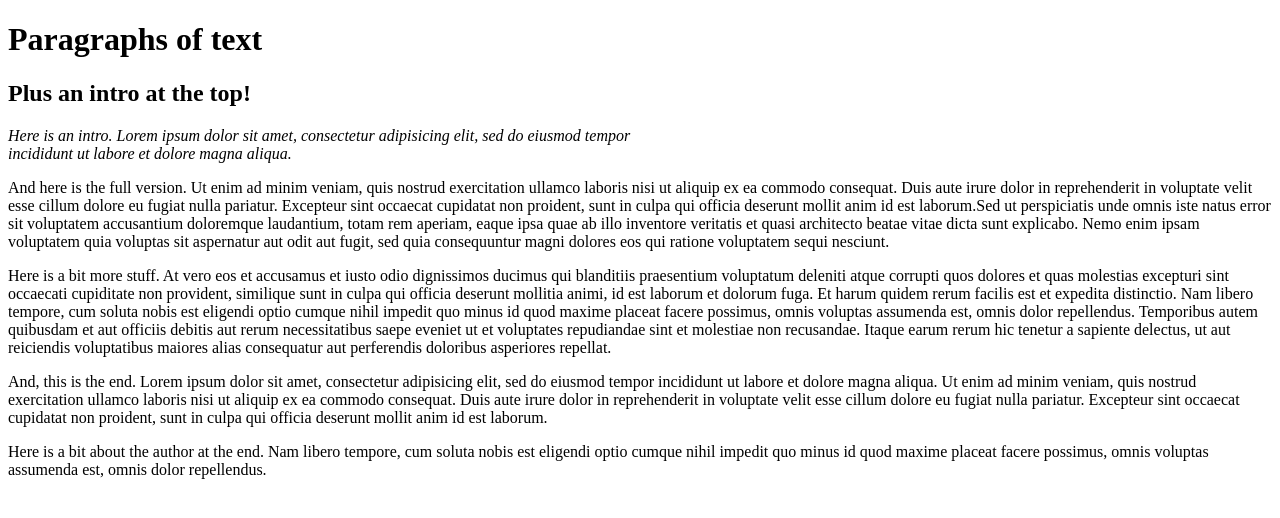
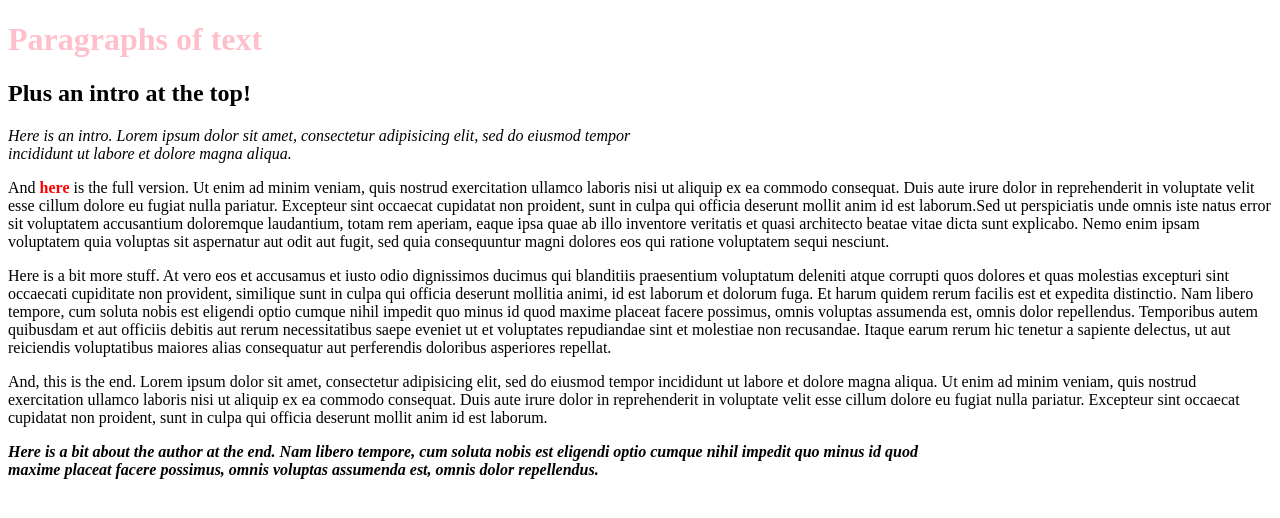
Before and after one commit to jaki-w/styling-practice, a plain HTML site: page index.html in a window 1280 px wide. Drawn offline with Linux system fonts and the light colour scheme.

Commit message:
add classes and styling
Co-authored by: Alma Frankenstein <a.q.frankenstein@gmail.com>

```diff
--- a/css/styles.css
+++ b/css/styles.css
@@ -2,3 +2,17 @@ p.intro {
  width: 50%;
  font-style: italic;
 }
+
+p.author {
+  width: 75%;
+  font-style: italic;
+  font-weight: bold;
+}
+
+.important {
+  color: red;
+}
+
+h1.important {
+  color: pink;
+}
--- a/index.html
+++ b/index.html
@@ -5,17 +5,17 @@
   <title>Paragraphs!</title>
 </head>
 <body>
-  <h1>Paragraphs of text</h1>
+  <h1 class="important">Paragraphs of text</h1>
   <h2>Plus an intro at the top!</h2>
 
   <p class="intro">Here is an intro. Lorem ipsum dolor sit amet, consectetur adipisicing elit, sed do eiusmod tempor incididunt ut labore et dolore magna aliqua.</p>
 
-  <p>And here is the full version. Ut enim ad minim veniam, quis nostrud exercitation ullamco laboris nisi ut aliquip ex ea commodo consequat. Duis aute irure dolor in reprehenderit in voluptate velit esse cillum dolore eu fugiat nulla pariatur. Excepteur sint occaecat cupidatat non proident, sunt in culpa qui officia deserunt mollit anim id est laborum.Sed ut perspiciatis unde omnis iste natus error sit voluptatem accusantium doloremque laudantium, totam rem aperiam, eaque ipsa quae ab illo inventore veritatis et quasi architecto beatae vitae dicta sunt explicabo. Nemo enim ipsam voluptatem quia voluptas sit aspernatur aut odit aut fugit, sed quia consequuntur magni dolores eos qui ratione voluptatem sequi nesciunt.</p>
+  <p>And <strong class="important">here</strong> is the full version. Ut enim ad minim veniam, quis nostrud exercitation ullamco laboris nisi ut aliquip ex ea commodo consequat. Duis aute irure dolor in reprehenderit in voluptate velit esse cillum dolore eu fugiat nulla pariatur. Excepteur sint occaecat cupidatat non proident, sunt in culpa qui officia deserunt mollit anim id est laborum.Sed ut perspiciatis unde omnis iste natus error sit voluptatem accusantium doloremque laudantium, totam rem aperiam, eaque ipsa quae ab illo inventore veritatis et quasi architecto beatae vitae dicta sunt explicabo. Nemo enim ipsam voluptatem quia voluptas sit aspernatur aut odit aut fugit, sed quia consequuntur magni dolores eos qui ratione voluptatem sequi nesciunt.</p>
 
   <p>Here is a bit more stuff. At vero eos et accusamus et iusto odio dignissimos ducimus qui blanditiis praesentium voluptatum deleniti atque corrupti quos dolores et quas molestias excepturi sint occaecati cupiditate non provident, similique sunt in culpa qui officia deserunt mollitia animi, id est laborum et dolorum fuga. Et harum quidem rerum facilis est et expedita distinctio. Nam libero tempore, cum soluta nobis est eligendi optio cumque nihil impedit quo minus id quod maxime placeat facere possimus, omnis voluptas assumenda est, omnis dolor repellendus. Temporibus autem quibusdam et aut officiis debitis aut rerum necessitatibus saepe eveniet ut et voluptates repudiandae sint et molestiae non recusandae. Itaque earum rerum hic tenetur a sapiente delectus, ut aut reiciendis voluptatibus maiores alias consequatur aut perferendis doloribus asperiores repellat.</p>
 
   <p>And, this is the end. Lorem ipsum dolor sit amet, consectetur adipisicing elit, sed do eiusmod tempor incididunt ut labore et dolore magna aliqua. Ut enim ad minim veniam, quis nostrud exercitation ullamco laboris nisi ut aliquip ex ea commodo consequat. Duis aute irure dolor in reprehenderit in voluptate velit esse cillum dolore eu fugiat nulla pariatur. Excepteur sint occaecat cupidatat non proident, sunt in culpa qui officia deserunt mollit anim id est laborum.</p>
 
-  <p>Here is a bit about the author at the end. Nam libero tempore, cum soluta nobis est eligendi optio cumque nihil impedit quo minus id quod maxime placeat facere possimus, omnis voluptas assumenda est, omnis dolor repellendus.</p>
+  <p class="author">Here is a bit about the author at the end. Nam libero tempore, cum soluta nobis est eligendi optio cumque nihil impedit quo minus id quod maxime placeat facere possimus, omnis voluptas assumenda est, omnis dolor repellendus.</p>
 </body>
 </html>
```
